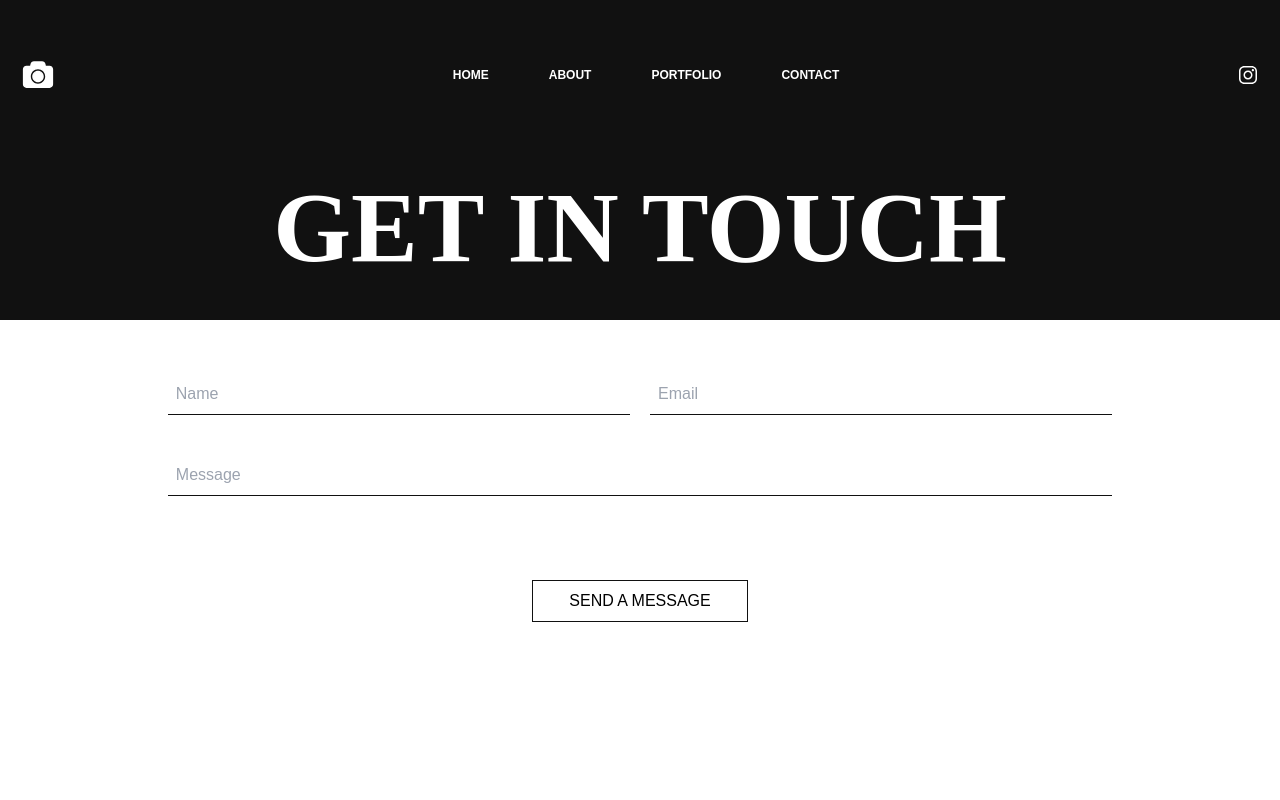
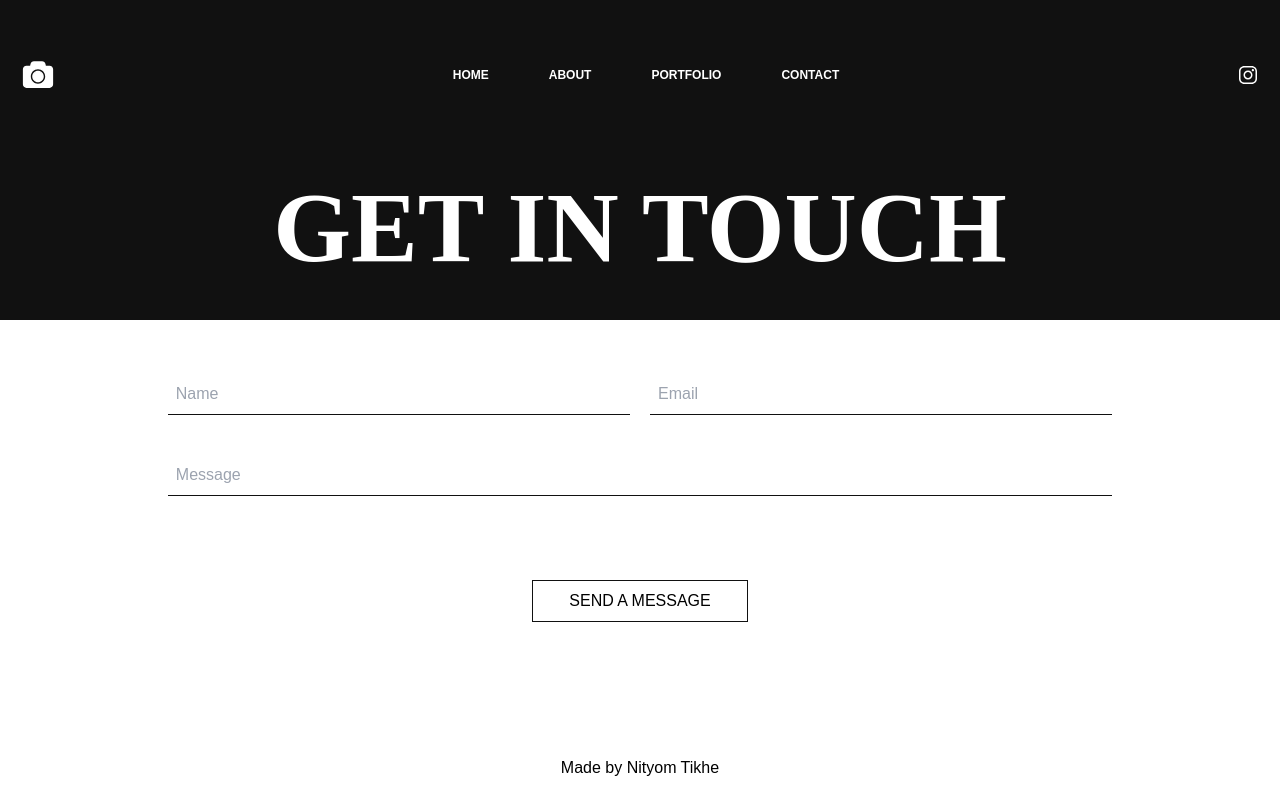
Before and after one commit to Nityom/Photographer-Portfolio, a React (Vite) app: page /contact in a window 1280 px wide. Built offline with nearby package versions, Linux system fonts and the light colour scheme.

Commit message:
footer added

```diff
--- a/src/App.jsx
+++ b/src/App.jsx
@@ -1,8 +1,9 @@
-import React from "react";
+
 import "./index.css";
 import Header from "./components/Header";
 import AnimRoutes from "./components/AnimRoutes";
 import { BrowserRouter as Router } from "react-router-dom";
+
 
 const App = () => {
   return (
--- a/src/components/AnimRoutes.jsx
+++ b/src/components/AnimRoutes.jsx
@@ -7,6 +7,7 @@ import Portfolio from "../pages/Portfolio";
 
 import { Routes, Route, useLocation } from "react-router-dom";
 import { AnimatePresence } from "framer-motion";
+import Footer from "./Footer";
 
 const AnimRoutes = () => {
   const location = useLocation();
@@ -17,6 +18,7 @@ const AnimRoutes = () => {
         <Route path="/about" element={<About />} />
         <Route path="/portfolio" element={<Portfolio />} />
         <Route path="/contact" element={<Contact />} />
+
       </Routes>
     </AnimatePresence>
   );
--- /dev/null
+++ b/src/components/Footer.jsx
@@ -0,0 +1,13 @@
+
+const Footer = () => {
+
+
+  return (
+    <footer style={{ color: 'white', textAlign: 'center', padding: '10px', position: 'fixed', left: 0, bottom: 0, width: '100%' }}>
+     <a href="https://www.instagram.com/nityomrr/"><p style={{ marginBottom: '10px' }}>Made by Nityom Tikhe</p></a>
+
+    </footer>
+  );
+};
+
+export default Footer;
--- /dev/null
+++ b/src/components/Footerr.jsx
@@ -0,0 +1,13 @@
+
+const Footer = () => {
+
+
+    return (
+      <footer style={{ color: 'black', textAlign: 'center', padding: '10px', position: 'fixed', left: 0, bottom: 0, width: '100%' }}>
+       <a href="https://www.instagram.com/nityomrr/"><p style={{ marginBottom: '10px' }}>Made by Nityom Tikhe</p></a>
+
+      </footer>
+    );
+  };
+
+  export default Footer;
--- a/src/pages/About.jsx
+++ b/src/pages/About.jsx
@@ -2,6 +2,7 @@
 import { Link } from "react-router-dom";
 import { motion } from "framer-motion";
 import { transition1 } from "../transitions";
+import Footer from "../components/Footer";
 
 const About = () => {
   return (
@@ -43,7 +44,9 @@ const About = () => {
           />
         </motion.div>
       </div>
+       <Footer/>
     </section>
+
   );
 };
 
--- a/src/pages/Contact.jsx
+++ b/src/pages/Contact.jsx
@@ -3,6 +3,7 @@ import Input from "../components/Input";
 import { motion } from "framer-motion";
 import { transition1 } from "../transitions";
 import emailjs from 'emailjs-com';
+import Footerr from "../components/Footerr";
 
 const Contact = () => {
   const [name, setName] = React.useState("");
@@ -113,7 +114,8 @@ const Contact = () => {
         exit={{ y: "50%" }}
         transition={{ duration: 0.7, ease: "easeInOut" }}
         className="fixed bottom-0 w-full h-3/5 bg-white z-0"
-      ></motion.div>
+      >  <Footerr/></motion.div>
+
     </section>
   );
 };
--- a/src/pages/Home.jsx
+++ b/src/pages/Home.jsx
@@ -3,6 +3,7 @@ import HomeImg from "../assets/home.jpg";
 import { Link } from "react-router-dom";
 import { motion } from "framer-motion";
 import { transition1 } from "../transitions";
+import Footer from "../components/Footer";
 
 const Home = () => {
   return (
@@ -43,6 +44,7 @@ const Home = () => {
           />
         </motion.div>
       </div>
+      <Footer/>
     </section>
   );
 };
--- a/src/pages/Portfolio.jsx
+++ b/src/pages/Portfolio.jsx
@@ -4,6 +4,7 @@ import { Link } from "react-router-dom";
 
 import { motion } from "framer-motion";
 import { transition1 } from "../transitions";
+import Footer from "../components/Footer";
 
 const Portfolio = () => {
   return (
@@ -105,6 +106,7 @@ const Portfolio = () => {
           </motion.div>
         </div>
       </div>
+      <Footer/>
     </section>
   );
 };
```
